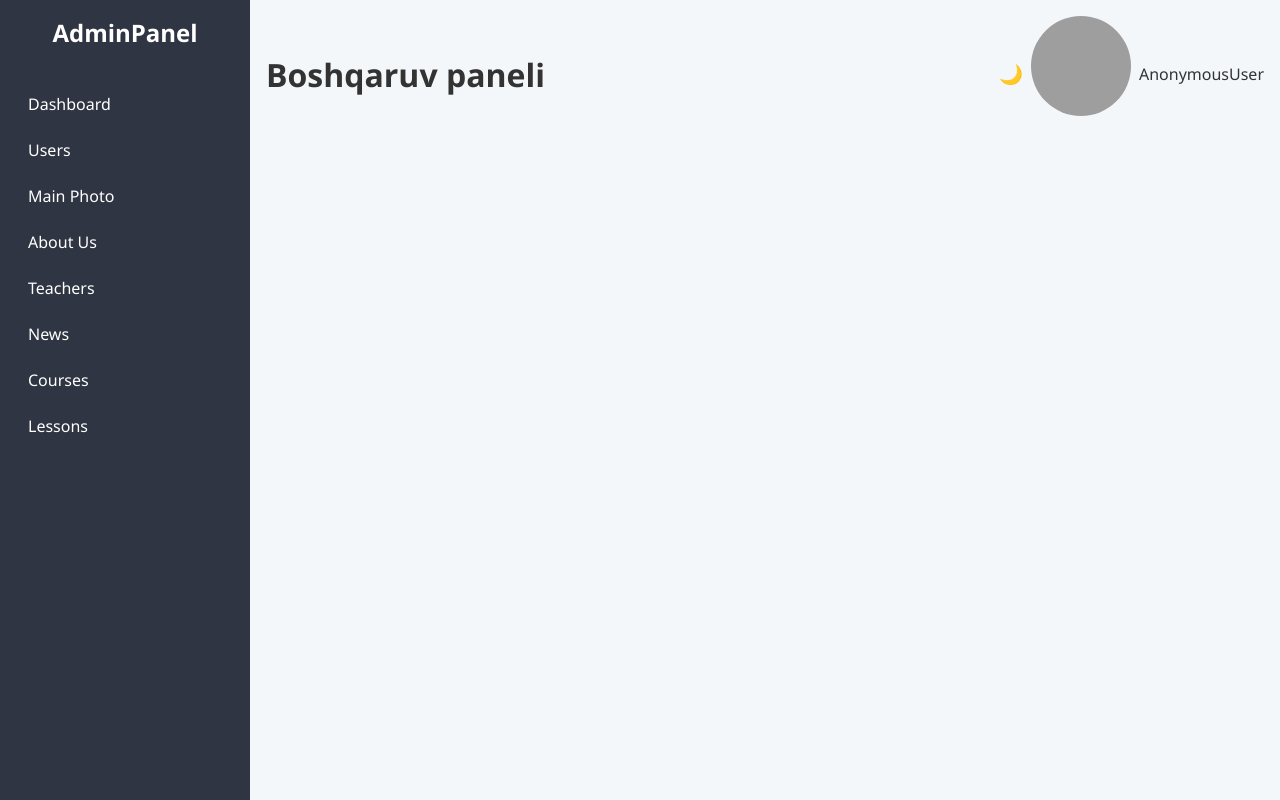
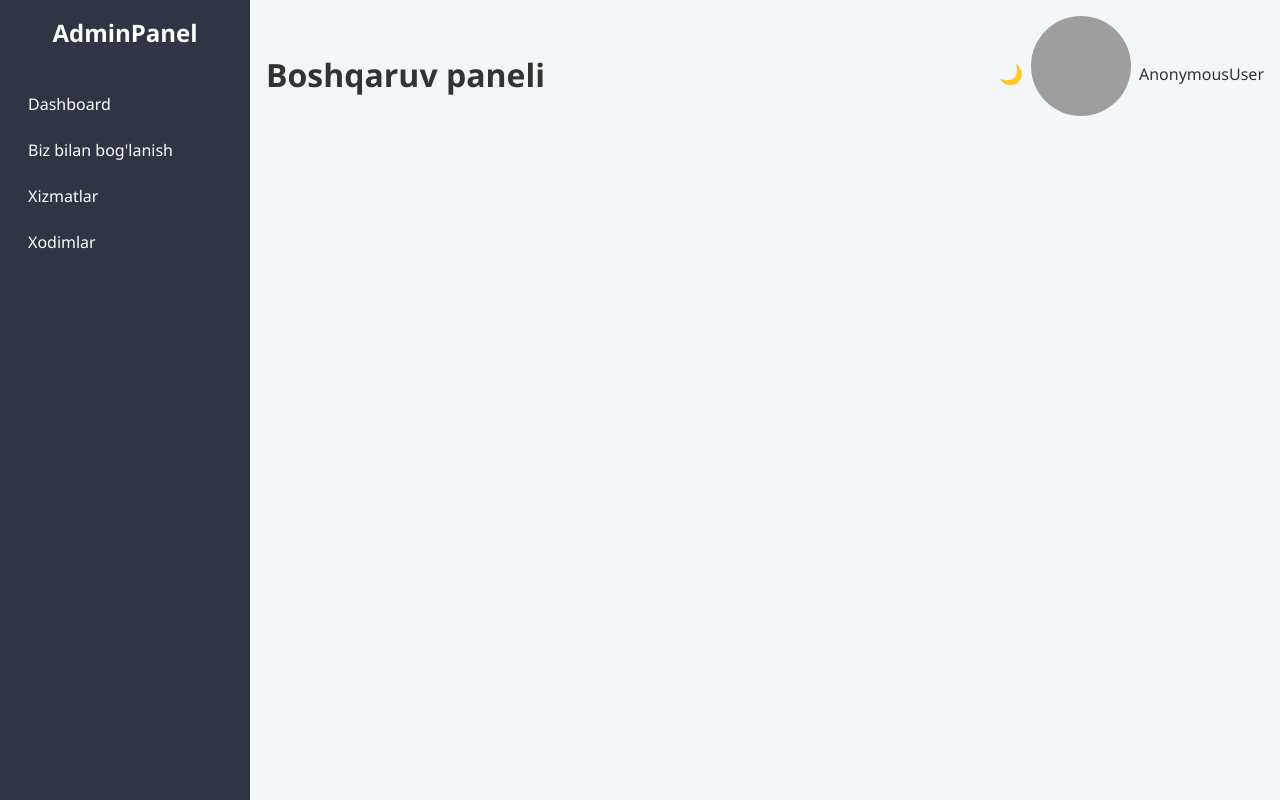
Before and after one commit to xusniddinovk1/medical_center, a Django app: template templates/dashboard/index.html in a window 1280 px wide. Run offline with Django 5.2, Linux system fonts and the light colour scheme; the template is opened without the code that fills it, so the values that code supplies are empty; grey boxes are pictures that could not be loaded.

Commit message:
update templates

```diff
--- a/templates/dashboard/index.html
+++ b/templates/dashboard/index.html
@@ -19,13 +19,9 @@
         <h2 class="logo">AdminPanel</h2>
         <nav class="nav">
             <a href="{% url 'home_page' %}" class="nav-link">Dashboard</a>
-            <a href="{% url 'user_list' %}" class="nav-link">Users</a>
-            <a href="{% url 'photo_list' %}" class="nav-link">Main Photo</a>
-            <a href="{% url 'about_us_list' %}" class="nav-link">About Us</a>
-            <a href="{% url 'teachers_list' %}" class="nav-link">Teachers</a>
-            <a href="{% url 'news_list' %}" class="nav-link">News</a>
-            <a href="{% url 'courses_list' %}" class="nav-link">Courses</a>
-            <a href="{% url 'lessons_list' %}" class="nav-link">Lessons</a>
+            <a href="{% url 'contact_list' %}" class="nav-link">Biz bilan bog'lanish</a>
+            <a href="{% url 'service_list' %}" class="nav-link">Xizmatlar</a>
+            <a href="{% url 'employee_list' %}" class="nav-link">Xodimlar</a>
         </nav>
     </aside>
 
```
